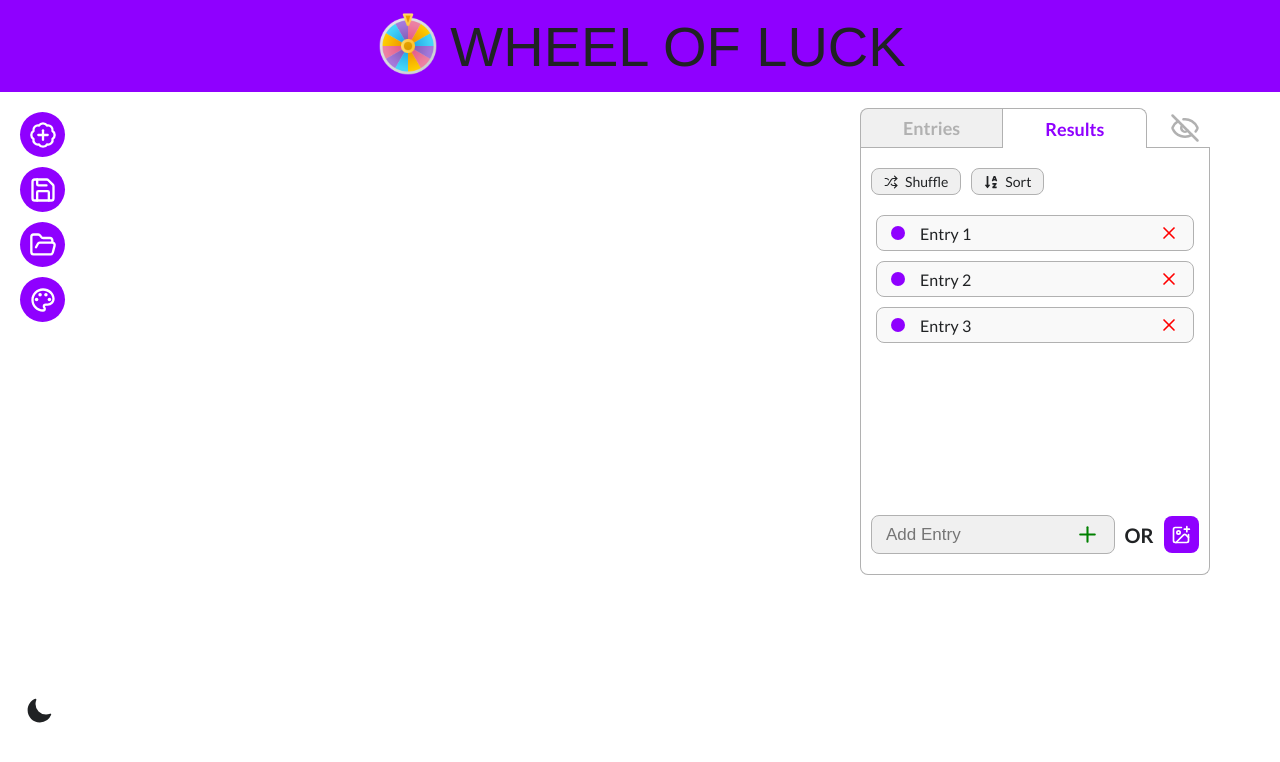
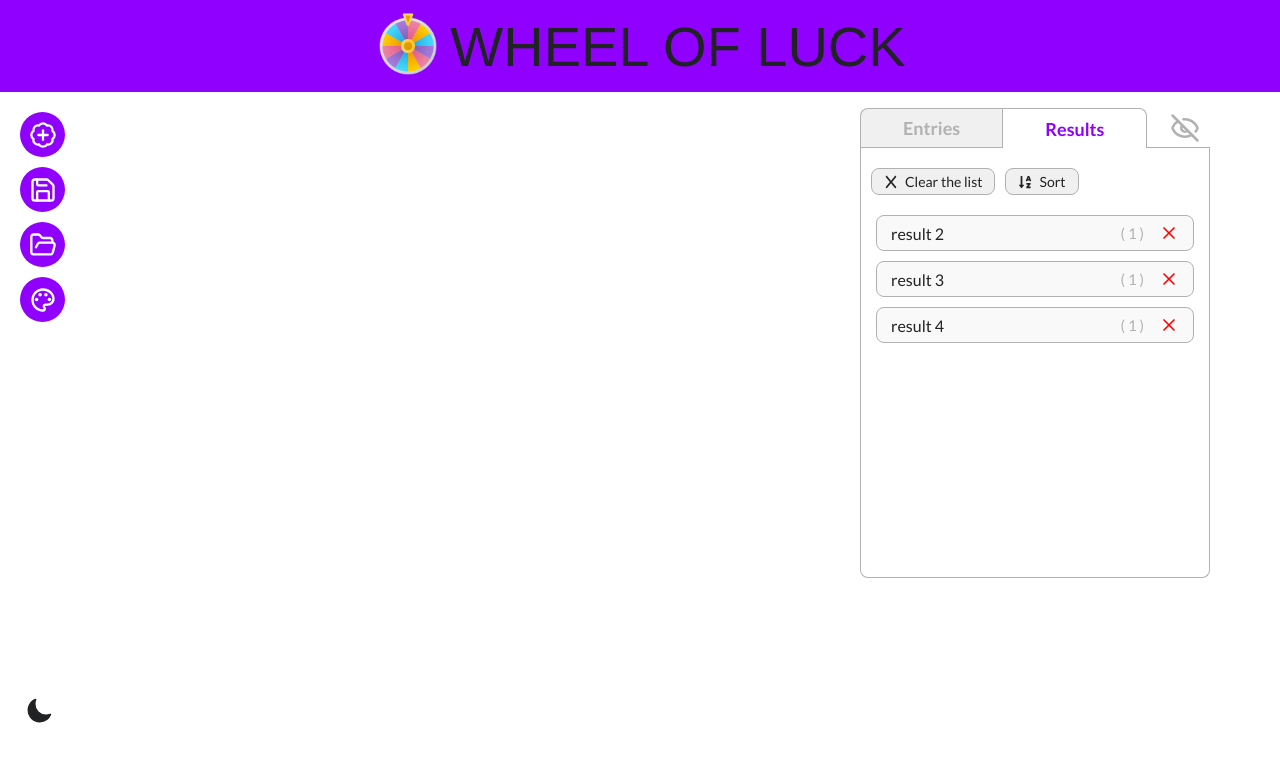
Before and after one commit to YasserCoder/wheel-of-luck, a React (Vite) app: page / in a window 1280 px wide. Both pictures are taken after a click on the button "Results". Shown: the top 762 px of the page. Built offline with nearby package versions, Linux system fonts and the light colour scheme; a web font is replaced by a local one.

Commit message:
building Results component

```diff
--- /dev/null
+++ b/src/components/DisplayIO.tsx
@@ -0,0 +1,32 @@
+import { LuX } from "react-icons/lu";
+import styles from "./styles/displayIO.module.css";
+
+export default function DisplayIO({
+    io,
+    handleDelete,
+    children,
+}: {
+    io: string | File;
+    handleDelete: () => void;
+    children: React.ReactNode;
+}) {
+    return (
+        <div className={styles.io}>
+            {children}
+            <div className={styles.ioText}>
+                {typeof io === "string" ? (
+                    <span>{io}</span>
+                ) : (
+                    <img
+                        src={URL.createObjectURL(io)}
+                        alt="entry"
+                        className={styles.entryImg}
+                    />
+                )}
+            </div>
+            <button onClick={handleDelete} className={styles.deleteBtn}>
+                <LuX />
+            </button>
+        </div>
+    );
+}
--- a/src/components/Entries.tsx
+++ b/src/components/Entries.tsx
@@ -1,9 +1,10 @@
 import { useState } from "react";
 
+import OperationBtns from "./OperationBtns";
+import DisplayIO from "./DisplayIO";
 import { shuffleArray, sortArray } from "../utils/helpers";
 
-import { FaSortAlphaDown } from "react-icons/fa";
-import { LuImagePlus, LuPlus, LuShuffle, LuX } from "react-icons/lu";
+import { LuImagePlus, LuPlus, LuShuffle } from "react-icons/lu";
 import styles from "./styles/entries.module.css";
 
 const ENTRIES: (string | File)[] = ["Entry 1", "Entry 2", "Entry 3"];
@@ -42,58 +43,35 @@ export default function Entries() {
     }
     return (
         <>
-            <div className={styles.operations}>
-                <button
-                    className={styles.opBtn}
-                    onClick={() => {
+            <OperationBtns
+                handleClick={() => {
                     setEntries((prev) => {
                         return shuffleArray([...prev]);
+                    });
+                }}
+                handleSort={() => {
+                    setEntries((prev) => {
+                        return sortArray([...prev]);
                     });
                 }}
             >
                 <LuShuffle />
                 <span>Shuffle</span>
-                </button>
-                <button
-                    className={styles.opBtn}
-                    onClick={() => {
-                        setEntries((prev) => {
-                            return sortArray([...prev]);
-                        });
-                    }}
-                >
-                    <FaSortAlphaDown /> <span>Sort</span>
-                </button>
-            </div>
+            </OperationBtns>
             <div className={styles.entries}>
                 {entries.map((entry, i) => (
-                    <div key={i} className={styles.entry}>
+                    <DisplayIO
+                        key={i}
+                        io={entry}
+                        handleDelete={() => deleteEntry(i)}
+                    >
                         <span
                             style={{
                                 backgroundColor: "var(--color-violet)",
                             }}
                             className={styles.entryColor}
                         />
-                        <div className={styles.entryText}>
-                            {typeof entry === "string" ? (
-                                <span>{entry}</span>
-                            ) : (
-                                <img
-                                    src={URL.createObjectURL(entry)}
-                                    alt="entry"
-                                    className={styles.entryImg}
-                                />
-                            )}
-                        </div>
-                        <button
-                            onClick={() => {
-                                deleteEntry(i);
-                            }}
-                            className={styles.deleteBtn}
-                        >
-                            <LuX />
-                        </button>
-                    </div>
+                    </DisplayIO>
                 ))}
             </div>
             <div className={styles.addEntrySec}>
--- a/src/components/IOSection.tsx
+++ b/src/components/IOSection.tsx
@@ -1,8 +1,11 @@
 import { useState } from "react";
-import styles from "./styles/ioSection.module.css";
-import { LuEye, LuEyeOff } from "react-icons/lu";
+
+import Results from "./Results";
 import Entries from "./Entries";
 import { useLocalStorageState } from "../hook/useLocalStorageState";
+
+import { LuEye, LuEyeOff } from "react-icons/lu";
+import styles from "./styles/ioSection.module.css";
 
 export default function IOSection() {
     const [activeTab, setActiveTab] = useState("entries");
@@ -21,7 +24,7 @@ export default function IOSection() {
                         setActiveTab={setActiveTab}
                     />
                     <div className={styles.box}>
-                        <Entries />
+                        {activeTab === "entries" ? <Entries /> : <Results />}
                     </div>
                 </>
             )}
--- /dev/null
+++ b/src/components/OperationBtns.tsx
@@ -0,0 +1,23 @@
+import { FaSortAlphaDown } from "react-icons/fa";
+import styles from "./styles/operationBtns.module.css";
+
+export default function OperationBtns({
+    handleClick,
+    handleSort,
+    children,
+}: {
+    handleClick: () => void;
+    handleSort: () => void;
+    children: React.ReactNode;
+}) {
+    return (
+        <div className={styles.operations}>
+            <button className={styles.opBtn} onClick={handleClick}>
+                {children}
+            </button>
+            <button className={styles.opBtn} onClick={handleSort}>
+                <FaSortAlphaDown /> <span>Sort</span>
+            </button>
+        </div>
+    );
+}
--- /dev/null
+++ b/src/components/Results.tsx
@@ -0,0 +1,49 @@
+import { useState } from "react";
+
+import OperationBtns from "./OperationBtns";
+import DisplayIO from "./DisplayIO";
+
+import { sortArray } from "../utils/helpers";
+import { FaX } from "react-icons/fa6";
+import styles from "./styles/results.module.css";
+
+export default function Results() {
+    const [results, setResults] = useState<(string | File)[]>([
+        "result 2",
+        "result 3",
+        "result 4",
+    ]);
+    function deleteWinner(id: number) {
+        const newResults = [...results];
+        newResults.splice(id, 1);
+        setResults(newResults);
+    }
+    return (
+        <>
+            <OperationBtns
+                handleClick={() => {
+                    setResults([]);
+                }}
+                handleSort={() => {
+                    setResults((prev) => {
+                        return sortArray([...prev]);
+                    });
+                }}
+            >
+                <FaX />
+                <span>Clear the list</span>
+            </OperationBtns>
+            <div className={styles.results}>
+                {results.map((winner, i) => (
+                    <DisplayIO
+                        key={i}
+                        io={winner}
+                        handleDelete={() => deleteWinner(i)}
+                    >
+                        <span className={styles.winnerTimes}>( 1 )</span>
+                    </DisplayIO>
+                ))}
+            </div>
+        </>
+    );
+}
--- /dev/null
+++ b/src/components/styles/displayIO.module.css
@@ -0,0 +1,37 @@
+.io {
+    background-color: var(--color-secondary-bkg);
+    margin-inline: 5px;
+    padding-inline: 14px;
+    padding-block: 7px;
+    display: flex;
+    align-items: center;
+    justify-content: space-between;
+    gap: 15px;
+    border-radius: 8px;
+    border: 1px solid var(--color-border);
+}
+.ioText {
+    flex-grow: 1;
+    white-space: nowrap;
+    overflow: hidden;
+    text-overflow: ellipsis;
+    max-height: 25px;
+}
+.ioImg {
+    height: 25px;
+    width: fit-content;
+    object-fit: contain;
+    margin: 0;
+    padding: 0;
+}
+.deleteBtn {
+    font-size: 20px;
+    color: red;
+    cursor: pointer;
+    height: 20px;
+    order: 2;
+}
+.deleteBtn:hover {
+    scale: 1.1;
+    transition-duration: 300ms;
+}
--- a/src/components/styles/entries.module.css
+++ b/src/components/styles/entries.module.css
@@ -1,70 +1,15 @@
-.operations {
-    display: flex;
-    gap: 10px;
-}
-.opBtn {
-    background-color: var(--color-input);
-    color: var(--color-boy);
-    padding-inline: 12px;
-    padding-block: 4px;
-    display: flex;
-    align-items: center;
-    gap: 7px;
-    border-radius: 8px;
-    border: 1px solid var(--color-border);
-    font-size: 14px;
-}
-.opBtn:hover {
-    background-color: var(--color-hover);
-    transition-duration: 300ms;
-}
 .entries {
-    margin-block: 20px;
     display: flex;
     flex-direction: column;
     gap: 10px;
-    height: 280px;
     flex-grow: 1;
     overflow-y: auto;
-}
-.entry {
-    background-color: var(--color-secondary-bkg);
-    margin-inline: 5px;
-    padding-inline: 14px;
-    padding-block: 7px;
-    display: flex;
-    align-items: center;
-    justify-content: space-between;
-    gap: 15px;
-    border-radius: 8px;
-    border: 1px solid var(--color-border);
-}
-.entryText {
-    flex-grow: 1;
-    white-space: nowrap;
-    overflow: hidden;
-    text-overflow: ellipsis;
-    max-height: 25px;
-}
-.entryImg {
-    height: 25px;
-    width: fit-content;
-    object-fit: contain;
-    margin: 0;
-    padding: 0;
 }
 .entryColor {
     border-radius: 100%;
     min-width: 14px;
     height: 14px;
 }
-.deleteBtn {
-    font-size: 20px;
-    color: red;
-    cursor: pointer;
-    height: 20px;
-}
-.deleteBtn:hover,
 .addBtn:hover {
     scale: 1.1;
     transition-duration: 300ms;
@@ -74,7 +19,6 @@
     gap: 10px;
     align-items: center;
     justify-content: space-between;
-    /* padding-inline: 5px; */
 }
 .addEntryForm {
     flex-grow: 1;
--- a/src/components/styles/ioSection.module.css
+++ b/src/components/styles/ioSection.module.css
@@ -56,7 +56,9 @@
     border-bottom: 1px solid var(--color-border);
     border-bottom-left-radius: 8px;
     border-bottom-right-radius: 8px;
+    height: 430px;
     width: 100%;
-    display: "flex";
-    flex-direction: "column";
+    display: flex;
+    flex-direction: column;
+    gap: 20px;
 }
--- /dev/null
+++ b/src/components/styles/operationBtns.module.css
@@ -0,0 +1,20 @@
+.operations {
+    display: flex;
+    gap: 10px;
+}
+.opBtn {
+    background-color: var(--color-input);
+    color: var(--color-boy);
+    padding-inline: 12px;
+    padding-block: 4px;
+    display: flex;
+    align-items: center;
+    gap: 7px;
+    border-radius: 8px;
+    border: 1px solid var(--color-border);
+    font-size: 14px;
+}
+.opBtn:hover {
+    background-color: var(--color-hover);
+    transition-duration: 300ms;
+}
--- /dev/null
+++ b/src/components/styles/results.module.css
@@ -0,0 +1,13 @@
+.results {
+    margin-bottom: 10px;
+    display: flex;
+    flex-direction: column;
+    gap: 10px;
+    flex-grow: 1;
+    overflow-y: auto;
+}
+.winnerTimes {
+    font-size: 15px;
+    order: 1;
+    color: var(--color-border);
+}
```
Lines whose indentation alone changed are shown as unchanged.
